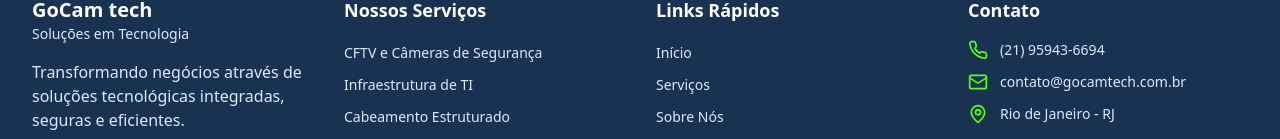
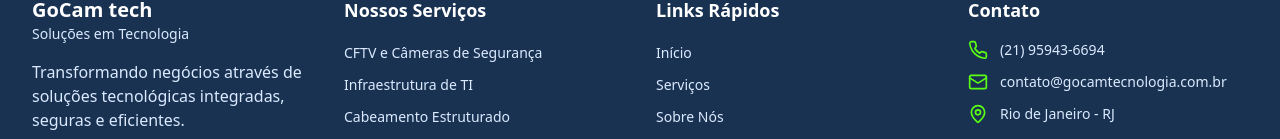
Before and after one commit to alexandrecamargo10/gocamtech, a React (Vite) app: page / in a window 1280 px wide. Shown: the part 4660-4799 px from the top of the page. Built offline with nearby package versions, Linux system fonts and the light colour scheme.

Commit message:
Update contact email

```diff
--- a/src/components/Contact.tsx
+++ b/src/components/Contact.tsx
@@ -55,8 +55,8 @@ const Contact = () => {
     {
       icon: Mail,
       title: 'E-mail',
-      value: 'contato@gocamtech.com.br',
-      action: 'mailto:contato@gocamtech.com.br',
+      value: 'contato@gocamtecnologia.com.br',
+      action: 'mailto:contato@gocamtecnologia.com.br',
       color: 'bg-blue-50 text-blue-600',
     },
     {
--- a/src/components/Footer.tsx
+++ b/src/components/Footer.tsx
@@ -88,7 +88,7 @@ const Footer = () => {
               </div>
               <div className="flex items-center space-x-3">
                 <Mail className="w-5 h-5 text-accent" />
-                <span className="text-blue-100 text-sm">contato@gocamtech.com.br</span>
+                <span className="text-blue-100 text-sm">contato@gocamtecnologia.com.br</span>
               </div>
               <div className="flex items-center space-x-3">
                 <MapPin className="w-5 h-5 text-accent" />
```
